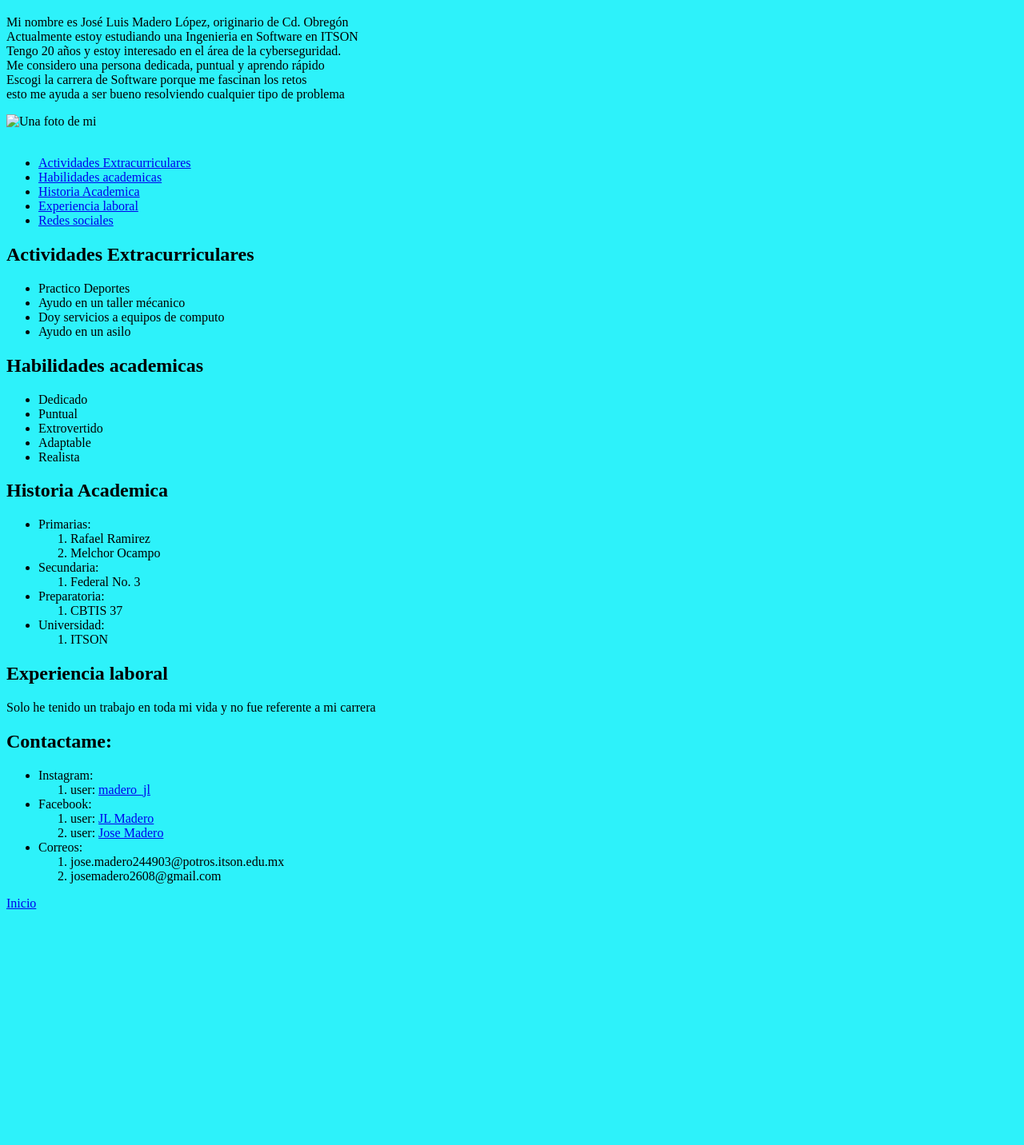
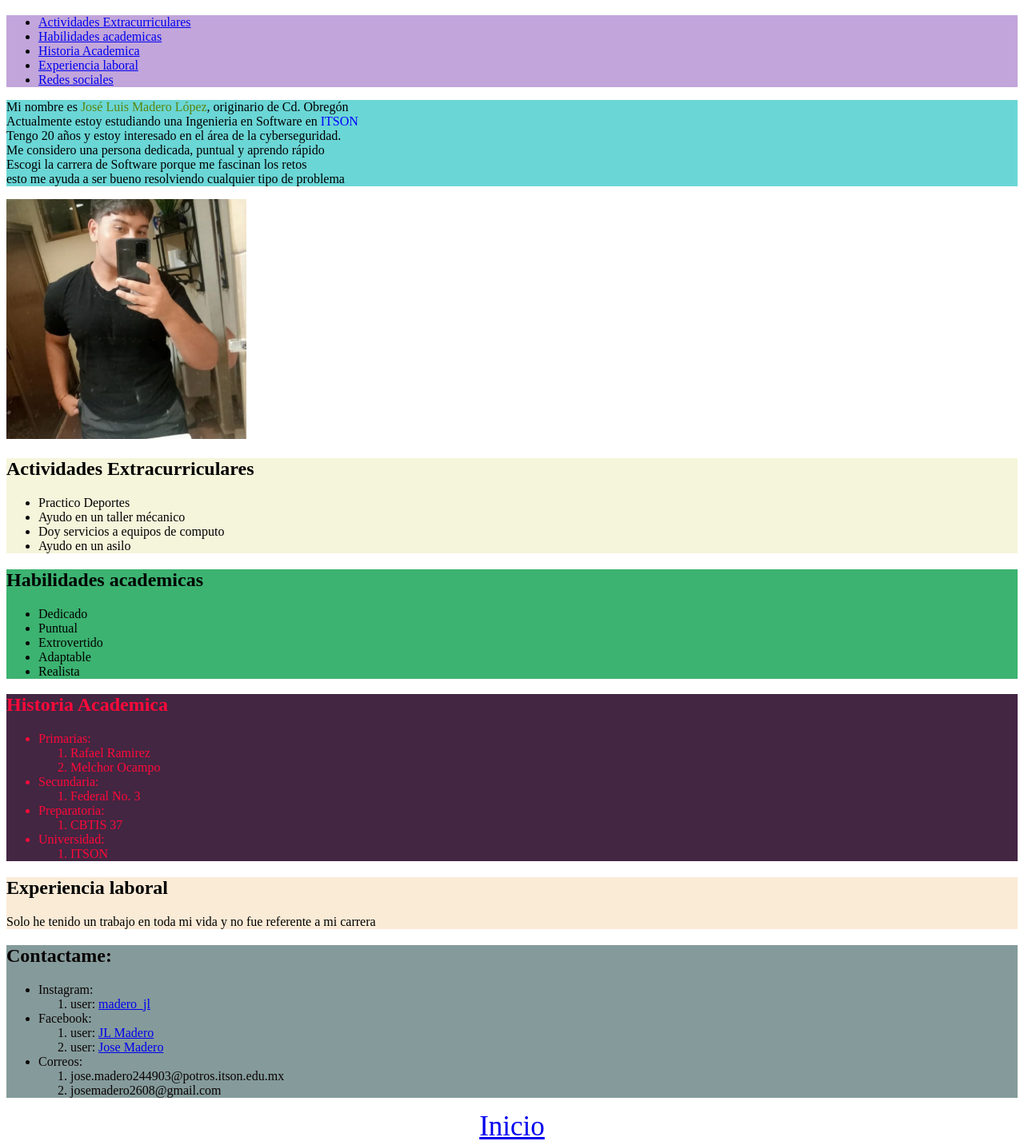
Before and after one commit to Madero26/Aplicaciones-Web, a plain HTML site: page index.html in a window 1280 px wide. Shown: the part 61-1493 px from the top of the page at 80% size. Before the commit the page ends 1208 px from the top, so only its background shows below. Drawn offline with Linux system fonts and the light colour scheme.

Commit message:
Nuevo curriculum

```diff
--- a/index.html
+++ b/index.html
@@ -7,16 +7,25 @@
     <title>Jose Madero - Inicio</title>
 </head>
 
-<body bgcolor="2DF2FA">
+<body>
     <h1 id="inicio">José Luis Madero López</h1>
+    <nav style="background-color: rgb(193, 165, 219);">
+        <ul>
+            <li><a href="#actividadesExtra">Actividades Extracurriculares</a></li>
+            <li><a href="#habilidades">Habilidades academicas</a></li>
+            <li><a href="#historialAcademico">Historia Academica</a></li>
+            <li><a href="experiencia">Experiencia laboral</a></li>
+            <li><a href="#redes">Redes sociales</a></li>
+        </ul>
+    </nav>
+    <header style="background-color: rgb(107, 214, 214);">
 
-    <div>
         <p>
-            Mi nombre es José Luis Madero López, originario de Cd. Obregón
+            Mi nombre es <span style="color: rgb(90, 134, 15);">José Luis Madero López</span>, originario de Cd. Obregón
             <br>
-            Actualmente estoy estudiando una Ingenieria en Software en ITSON
+            Actualmente estoy estudiando una Ingenieria en Software en <span style="color: blue;">ITSON</span>
             <br>
-            Tengo 20 años  y estoy interesado en el área de la cyberseguridad.
+            Tengo 20 años y estoy interesado en el área de la cyberseguridad.
             <br>
             Me considero una persona dedicada, puntual y aprendo rápido
             <br>
@@ -25,30 +34,27 @@
             esto me ayuda a ser bueno resolviendo cualquier tipo de problema
             <br>
         </p>
-    </div>
-    <div>
-        <img src="./imgs/Imagen de WhatsApp 2024-08-19 a las 22.47.05_e68511b8.jpg" alt="Una foto de mi" width="300"
-            height="300">
-        <br><br>
-        <ul>
-            <li><a href="#actividadesExtra">Actividades Extracurriculares</a></li>
-            <li><a href="#habilidades">Habilidades academicas</a></li>
-            <li><a href="#historialAcademico">Historia Academica</a></li>
-            <li><a href="experiencia">Experiencia laboral</a></li>
-            <li><a href="#redes">Redes sociales</a></li>
-        </ul>
-    </div>
+    </header>
+    <main>
+        <img src="./imgs/Imagen de WhatsApp 2024-08-19 a las 22.47.05_e68511b8.jpg" alt="Una foto de mi" width="300">
+
+        <article style="background-color: beige;">
+
 
             <h2 id="actividadesExtra">Actividades Extracurriculares</h2>
-    <div>
+
             <ul>
                 <li>Practico Deportes</li>
                 <li>Ayudo en un taller mécanico</li>
                 <li>Doy servicios a equipos de computo</li>
                 <li>Ayudo en un asilo</li>
             </ul>
-    </div>
 
+        </article>
+
+
+
+        <article style="background-color: mediumseagreen;">
         <h2 id="habiidades">Habilidades academicas</h2>
         <ul>
             <li>Dedicado</li>
@@ -57,7 +63,9 @@
             <li>Adaptable</li>
             <li>Realista</li>
         </ul>
+    </article>
 
+        <article style="background-color: rgb(66, 38, 66); color: rgb(255, 9, 58);" >
         <h2 id="historialAcademico">Historia Academica</h2>
         <ul>
             <li>Primarias:</li>
@@ -78,10 +86,15 @@
                 <li>ITSON</li>
             </ol>
         </ul>
+    </article>
+    <article style="background-color: antiquewhite;">
 
         <h2 id="experiencia">Experiencia laboral</h2>
         <P>Solo he tenido un trabajo en toda mi vida y no fue referente a mi carrera</P>
+    </article>
+    </main>
 
+    <footer style="background-color: rgb(133, 155, 155); color: rgb(10, 3, 3);">
         <h2 id="redes">Contactame:</h2>
         <ul>
             <li>Instagram:</li>
@@ -99,8 +112,8 @@
                 <li>josemadero2608@gmail.com</li>
             </ol>
         </ul>
-
-    <a href="#inicio">Inicio</a>
+    </footer>
+    <center style="font-size: 35px;"><a href="#inicio">Inicio</a></center>
 </body>
 
 </html>
```
Also changed, not shown: imgs/Imagen de WhatsApp 2024-08-19 a las 22.47.05_e68511b8.jpg (added). Lines whose indentation alone changed are shown as unchanged.
